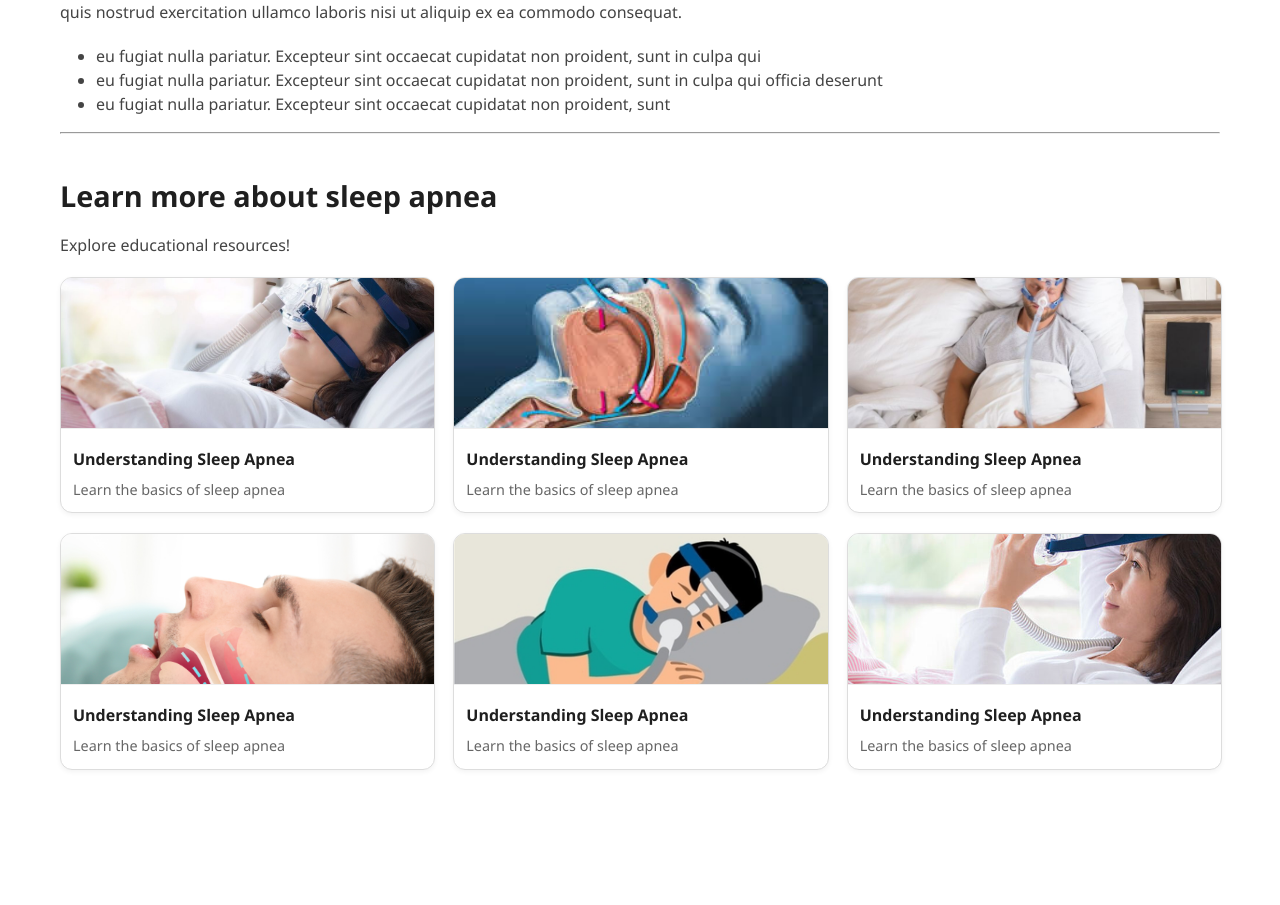
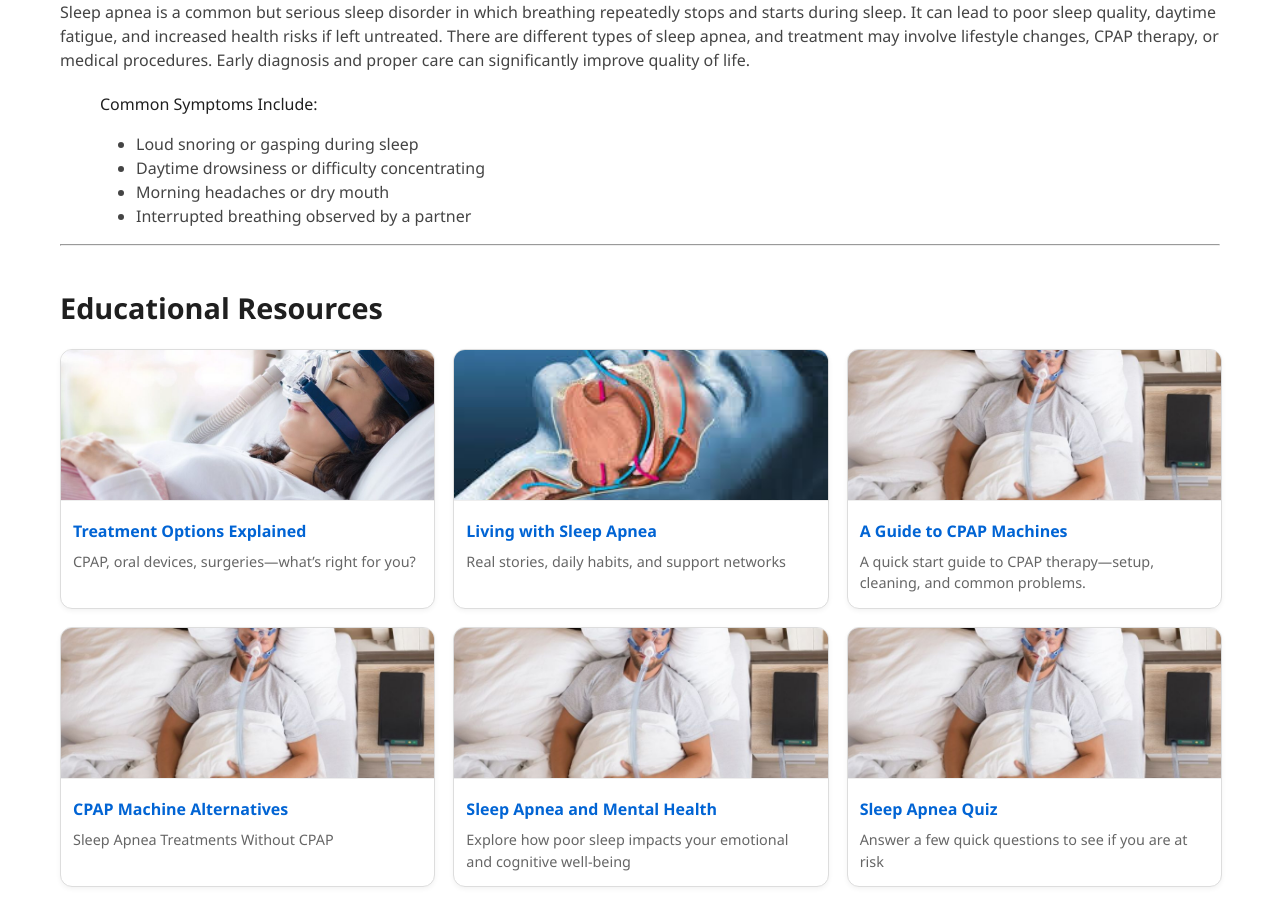
Before and after one commit to UW-INFO442-SP25/Serendipity, a React (Vite) app in the folder SleepSync/: page /resources in a window 1280 px wide. Shown: the part 366-1271 px from the top of the page. Before the commit the page ends 1156 px from the top, so only its background shows below. Built offline with nearby package versions, Linux system fonts and the light colour scheme.

Commit message:
resource page content

```diff
--- a/SleepSync/src/Components/Home/resources.css
+++ b/SleepSync/src/Components/Home/resources.css
@@ -38,6 +38,7 @@
   background-color: #fff;
   transition: transform 0.2s ease, border-color 0.2s ease;
   box-shadow: 0 2px 5px rgba(0, 0, 0, 0.05);
+  height: 100%;
 }
 
 .card:hover {
--- a/SleepSync/src/Components/Home/resources.jsx
+++ b/SleepSync/src/Components/Home/resources.jsx
@@ -16,8 +16,7 @@ const Resources = () => {
         <section className="intro">
           <h1>About us</h1>
           <p>
-            Lorem ipsum dolor sit amet, consectetur adipiscing elit, sed do eiusmod tempor incididunt ut labore et dolore magna aliqua.
-            Ut enim ad minim veniam, quis nostrud exercitation ullamco laboris nisi ut aliquip ex ea commodo consequat.
+          At SleepSync, we believe better sleep leads to better health. Our mission is to empower individuals with sleep apnea by providing clear, accessible resources that educate, support, and guide them toward treatment options. Whether you're newly diagnosed, supporting a loved one, or simply curious about sleep health, SleepSync is here to help you navigate your journey toward better rest.
           </p>
         </section>
 
@@ -26,31 +25,78 @@ const Resources = () => {
         <section className="what">
           <h1>What is Sleep Apnea?</h1>
           <p>
-            Lorem ipsum dolor sit amet, consectetur adipiscing elit, sed do eiusmod tempor incididunt ut labore et dolore magna aliqua.
-            Ut enim ad minim veniam, quis nostrud exercitation ullamco laboris nisi ut aliquip ex ea commodo consequat.
+          Sleep apnea is a common but serious sleep disorder in which breathing repeatedly stops and starts during sleep. It can lead to poor sleep quality, daytime fatigue, and increased health risks if left untreated. There are different types of sleep apnea, and treatment may involve lifestyle changes, CPAP therapy, or medical procedures. Early diagnosis and proper care can significantly improve quality of life.
           </p>
+          <figure>
+            <figcaption>Common Symptoms Include:</figcaption>
               <ul>
-            <li>eu fugiat nulla pariatur. Excepteur sint occaecat cupidatat non proident, sunt in culpa qui</li>
-            <li>eu fugiat nulla pariatur. Excepteur sint occaecat cupidatat non proident, sunt in culpa qui officia deserunt</li>
-            <li>eu fugiat nulla pariatur. Excepteur sint occaecat cupidatat non proident, sunt</li>
+                <li>Loud snoring or gasping during sleep</li>
+                <li>Daytime drowsiness or difficulty concentrating</li>
+                <li>Morning headaches or dry mouth</li>
+                <li>Interrupted breathing observed by a partner</li>
             </ul>
+          </figure>
         </section>
 
         <hr />
 
         <section className="education">
-          <h2>Learn more about sleep apnea</h2>
-          <p>Explore educational resources!</p>
+                <h2>Educational Resources</h2>
                 <div className="card-grid">
-            {resourceCards.map((src, idx) => (
-              <div key={idx} className="card">
-                <img src={src} alt="Sleep Apnea Education" />
+                  <a href="https://www.mayoclinic.org/diseases-conditions/sleep-apnea/diagnosis-treatment/drc-20377636">
+                  <div className="card">
+                    <img src={img1} alt="Understanding Sleep Apnea" />
                     <div className="card-text">
-                  <h4>Understanding Sleep Apnea</h4>
-                  <p>Learn the basics of sleep apnea</p>
+                      <h4>Treatment Options Explained</h4>
+                      <p>CPAP, oral devices, surgeries—what’s right for you?</p>
                     </div>
                   </div>
-            ))}
+                  </a>
+                  <a href="https://www.nhlbi.nih.gov/health/sleep-apnea/living-with">
+                  <div className="card">
+                    <img src={img2} alt="Understanding Sleep Apnea" />
+                    <div className="card-text">
+                      <h4>Living with Sleep Apnea</h4>
+                      <p>Real stories, daily habits, and support networks</p>
+                    </div>
+                  </div>
+                  </a>
+                  <a href="https://www.sleepapnea.org/cpap/">
+                  <div className="card">
+                    <img src={img3} alt="Understanding Sleep Apnea" />
+                    <div className="card-text">
+                      <h4>A Guide to CPAP Machines</h4>
+                      <p>A quick start guide to CPAP therapy—setup, cleaning, and common problems.</p>
+                    </div>
+                  </div>
+                  </a>
+                  <a href="https://www.sleepfoundation.org/sleep-apnea/alternatives-to-cpap">
+                  <div className="card">
+                    <img src={img3} alt="Understanding Sleep Apnea" />
+                    <div className="card-text">
+                      <h4>CPAP Machine Alternatives</h4>
+                      <p>Sleep Apnea Treatments Without CPAP</p>
+                    </div>
+                  </div>
+                  </a>
+                  <a href="https://psychcentral.com/health/why-psychologists-are-starting-to-care-about-sleep-apnea#mental-health-ties">
+                  <div className="card">
+                    <img src={img3} alt="Understanding Sleep Apnea" />
+                    <div className="card-text">
+                      <h4>Sleep Apnea and Mental Health</h4>
+                      <p>Explore how poor sleep impacts your emotional and cognitive well-being</p>
+                    </div>
+                  </div>
+                  </a>
+                  <a href="https://dontsleeponosa.lilly.com/identifying-osa?gad_source=1&gad_campaignid=22173663083&gbraid=0AAAAAq1-qeam4Qq0mhynllW7Fg9ITFPVF&gclid=CjwKCAjwi-DBBhA5EiwAXOHsGZl-LPzPtZvEqIAtms7BWR83IOvm_QWQMPMXji1fUd69aogfE4efyRoCjW4QAvD_BwE">
+                  <div className="card">
+                    <img src={img3} alt="Understanding Sleep Apnea" />
+                    <div className="card-text">
+                      <h4>Sleep Apnea Quiz</h4>
+                      <p>Answer a few quick questions to see if you are at risk</p>
+                    </div>
+                  </div>
+                  </a>
                 </div>
               </section>
       </main>
```
Lines whose indentation alone changed are shown as unchanged.
